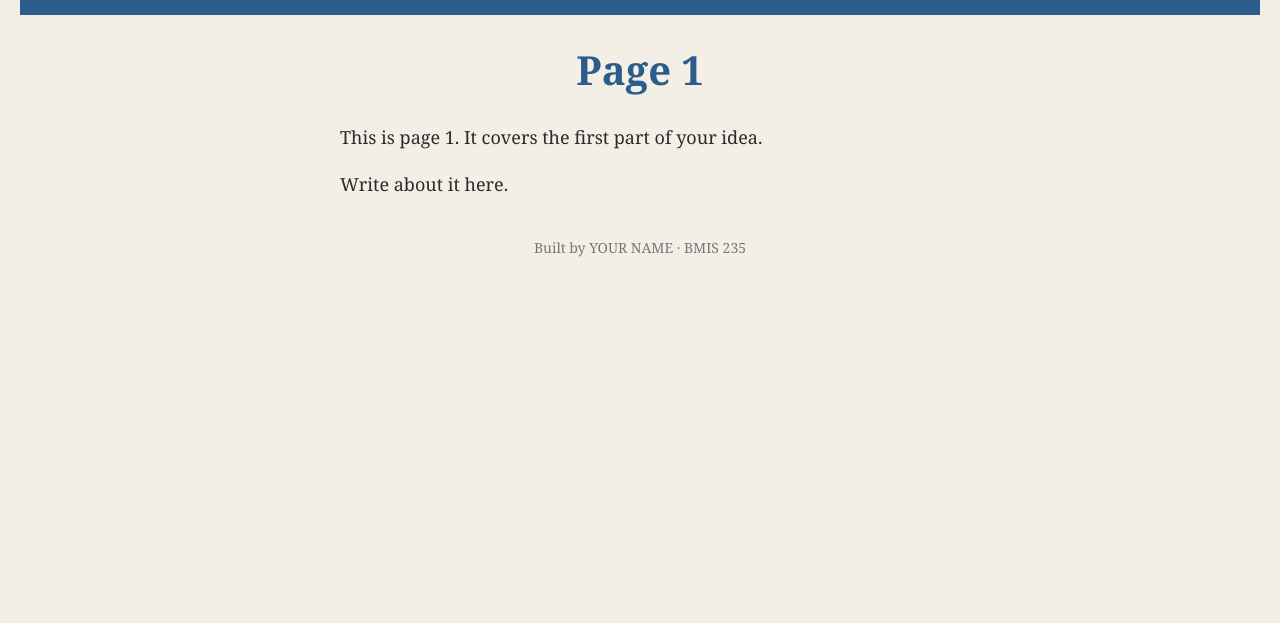
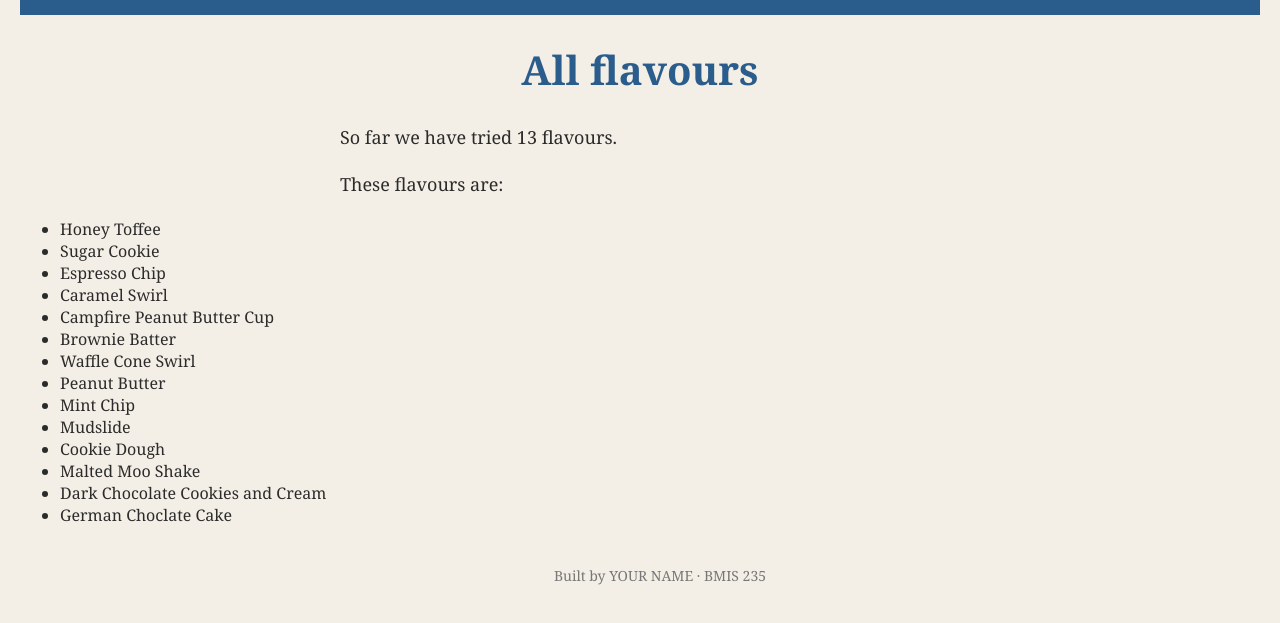
Before and after one commit to katenazar/bmis235-html-3, a plain HTML site: page all flavours.html in a window 1280 px wide. Shown: the part 71-694 px from the top of the page. Drawn offline with Linux system fonts and the light colour scheme.

Commit message:
Add flavours section to all flavours.html
Added a section listing 13 different flavours tried so far.

```diff
--- a/all flavours.html
+++ b/all flavours.html
@@ -28,9 +28,25 @@
     <a href="overall favourites.html"><img src="img/overallfavourites.png" alt="Overall favourites"></a>
 </nav>
 
-<h1>Page 1</h1>
-<p>This is page 1. It covers the first part of your idea.</p>
-<p>Write about it here.</p>
+<h1>All flavours</h1>
+<p>So far we have tried 13 flavours.</p>
+<p>These flavours are:</p>
+  <ul>
+    <li>Honey Toffee</li>
+    <li>Sugar Cookie</li>
+    <li>Espresso Chip</li>
+    <li>Caramel Swirl</li>
+    <li>Campfire Peanut Butter Cup</li>
+    <li>Brownie Batter</li>
+    <li>Waffle Cone Swirl</li>
+    <li>Peanut Butter</li>
+    <li>Mint Chip</li>
+    <li>Mudslide</li>
+    <li>Cookie Dough</li>
+    <li>Malted Moo Shake</li>
+    <li>Dark Chocolate Cookies and Cream</li>
+    <li>German Choclate Cake</li>
+
 
 <!-- Footer: fill in your name -->
 <footer>Built by YOUR NAME &middot; BMIS 235</footer>
```
